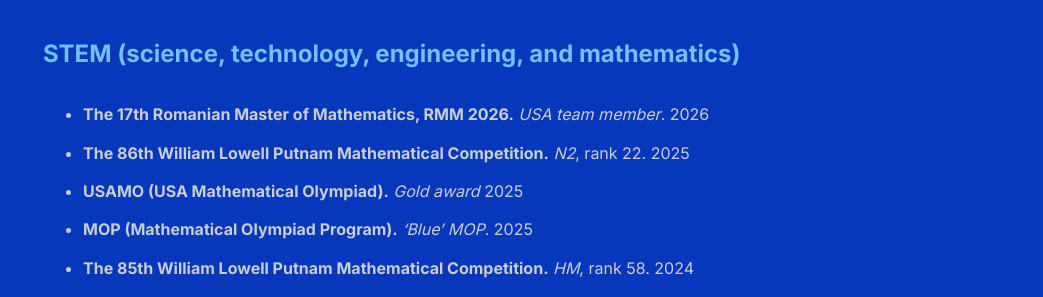
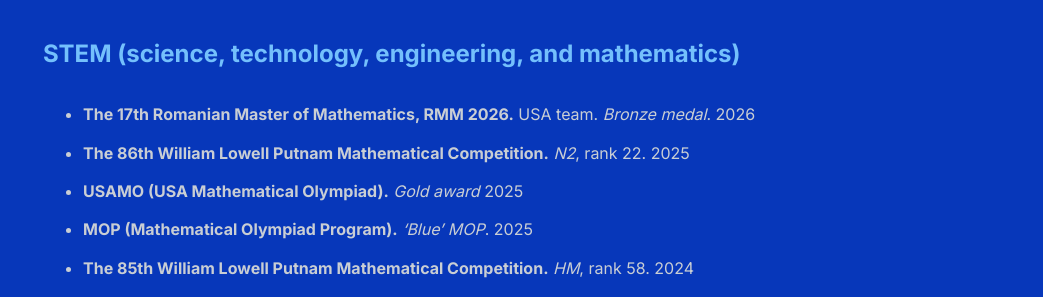
Before and after one commit to shihankanungo/shihankanungo.github.io, a Jekyll site: the page built from honors.md, in a window 1280 px wide. Shown: the part 176-473 px from the top of the page, without its empty margins (237-1280 px from the left). Built offline with Jekyll 4.4.1, drawn with Linux system fonts in a browser that asks for light colours.

Commit message:
Update honors.md

```diff
--- a/honors.md
+++ b/honors.md
@@ -5,7 +5,7 @@
 
 ## STEM (science, technology, engineering, and mathematics)
 
-- **The 17th Romanian Master of Mathematics, RMM 2026.** *USA team member*. 2026
+- **The 17th Romanian Master of Mathematics, RMM 2026.** USA team. *Bronze medal*. 2026
 - **The 86th William Lowell Putnam Mathematical Competition.** *N2*, rank 22. 2025
 - **USAMO (USA Mathematical Olympiad).** *Gold award* 2025
 - **MOP (Mathematical Olympiad Program).** *'Blue' MOP*. 2025
```
